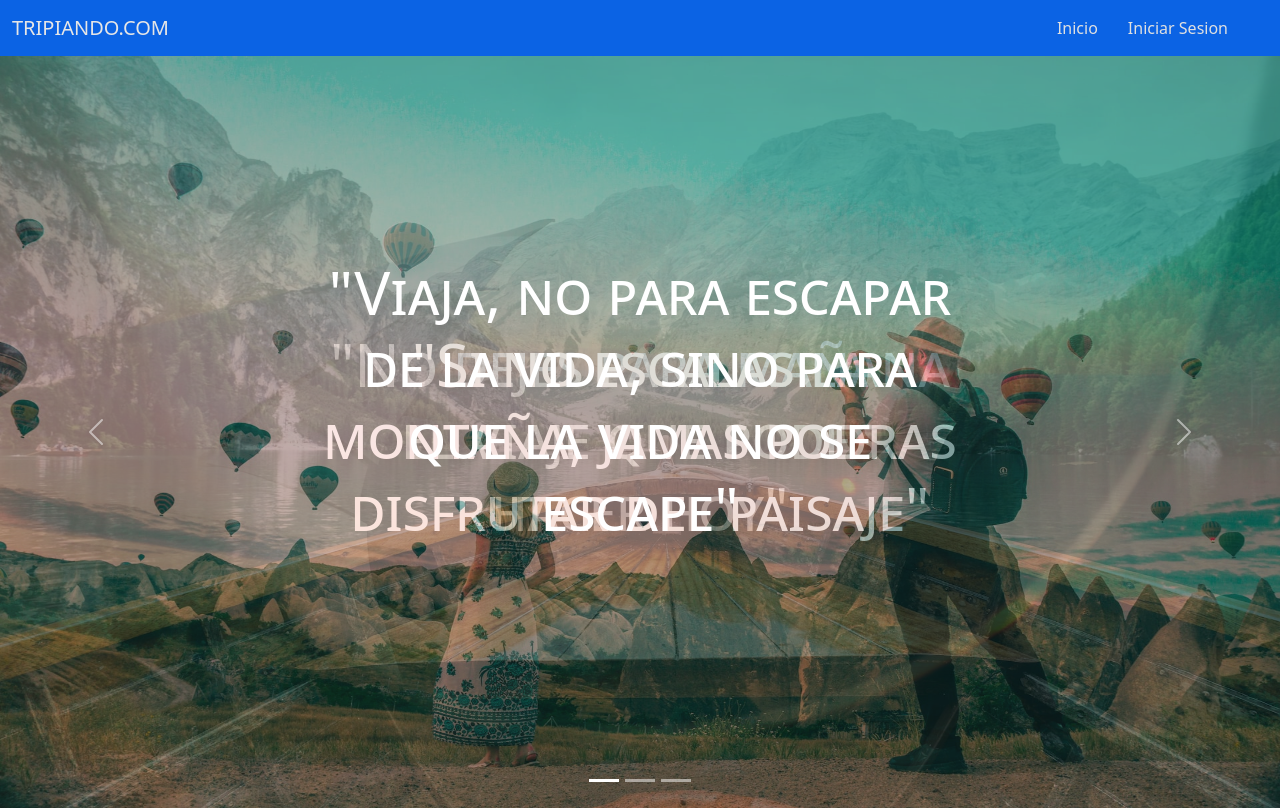
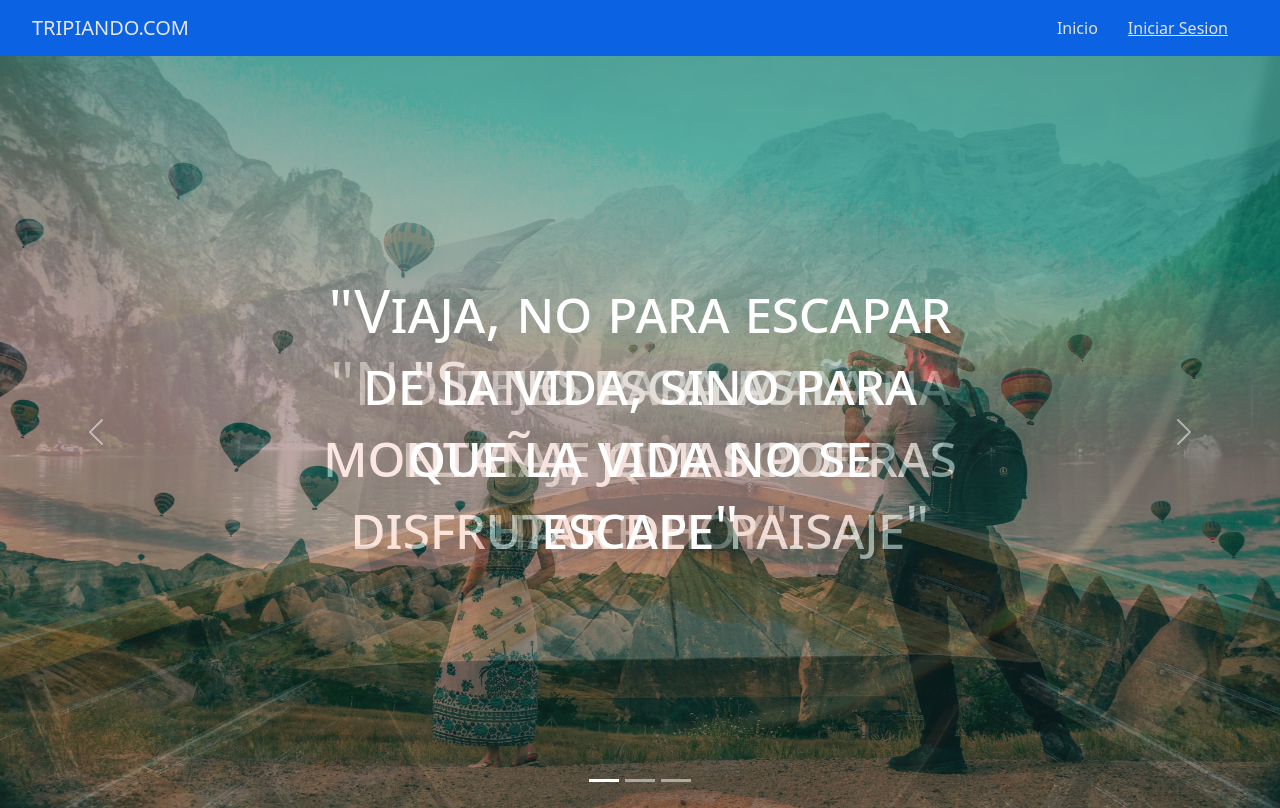
Before and after one commit to lutzz22/tripiando, a React (Create React App) app: page /home in a window 1280 px wide. Built offline with nearby package versions, Linux system fonts and the light colour scheme.

Commit message:
actualizo hom

```diff
--- a/src/paginas/Home/Home.js
+++ b/src/paginas/Home/Home.js
@@ -11,13 +11,13 @@
       <div className='pagina'>
         <nav className="navbar navbar-dark bg-primary navbar-expand-lg barra">
           <div className="container-fluid">
-            <a className="navbar-brand">TRIPIANDO.COM</a>
+            <a className="navbar-brand logo">TRIPIANDO.COM</a>
             <ul className='opciones d-flex'>
               <li className="nav-item">
                 <Link className="nav-link link-light" to='/landing'>Inicio</Link>
               </li>
               <li className="nav-item">
-                <Link className="nav-link link-light" to="/login">Iniciar Sesion</Link>
+                <a className="link-light" data-bs-toggle="modal" data-bs-target="#exampleModal">Iniciar Sesion</a>
               </li>
             </ul>
           </div>
@@ -57,6 +57,23 @@
             <span className="visually-hidden">Next</span>
           </button>
         </div>
+        <div className="modal fade" id="exampleModal" tabIndex="-1" aria-labelledby="exampleModalLabel" aria-hidden="true">
+          <div className="modal-dialog modal-dialog-centered">
+            <div className="modal-content">
+              <div className="modal-header">
+                <h6 className="modal-title" id="exampleModalLabel">Modal title</h6>
+                <button type="button" className="btn-close" data-bs-dismiss="modal" aria-label="Close"></button>
+              </div>
+              <div className="modal-body">
+                ...
+              </div>
+              <div className="modal-footer">
+                <button type="button" className="btn btn-secondary" data-bs-dismiss="modal">Close</button>
+                <button type="button" className="btn btn-primary">Save changes</button>
+              </div>
+            </div>
+          </div>
+        </div>
       </div>
     </>
 
--- a/src/paginas/Home/style.css
+++ b/src/paginas/Home/style.css
@@ -1,5 +1,8 @@
 .pagina {
     background-color: black;
+}
+.logo {
+    margin-left: 20px;
 }
 
 .barra {
@@ -28,5 +31,5 @@
     margin: 0 auto;
     width: 50vw;
     font-size: 60px;
-    margin-bottom: 25%;
+    margin-bottom: 23%;
 }
```
